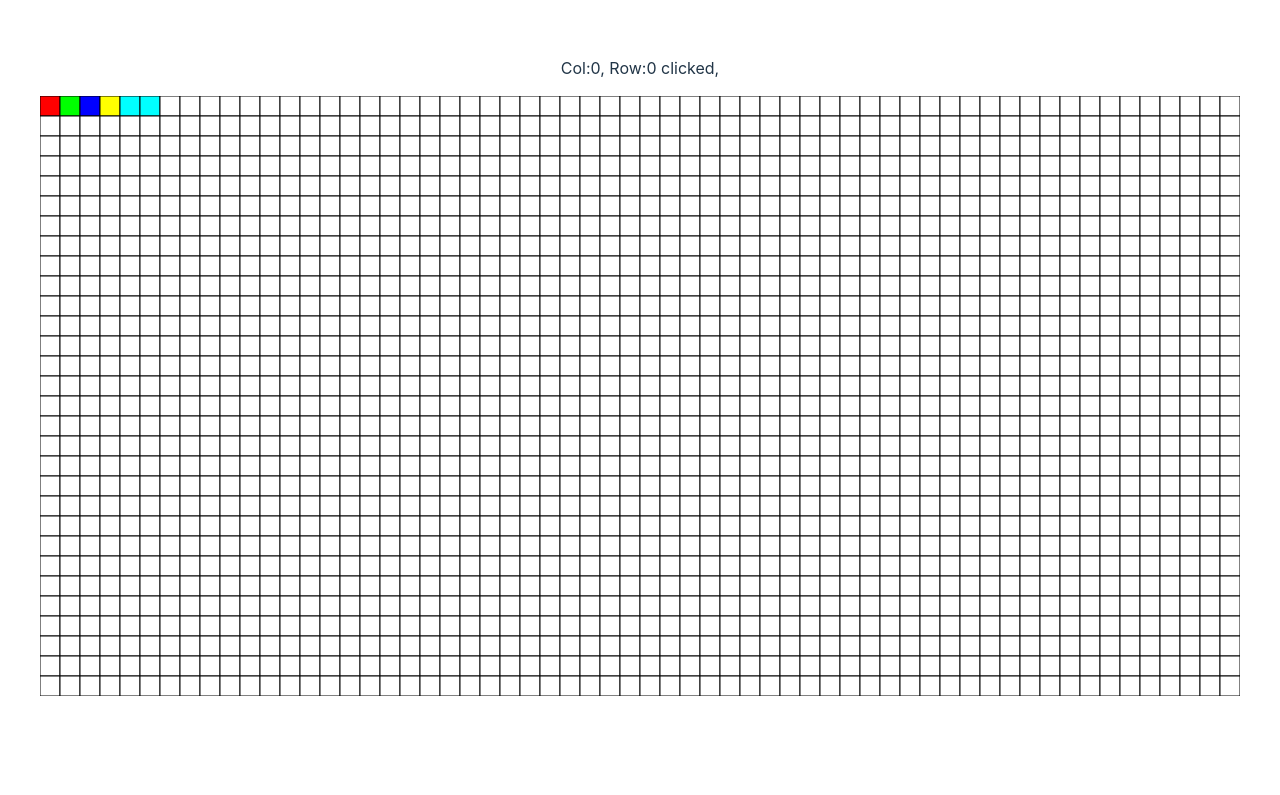
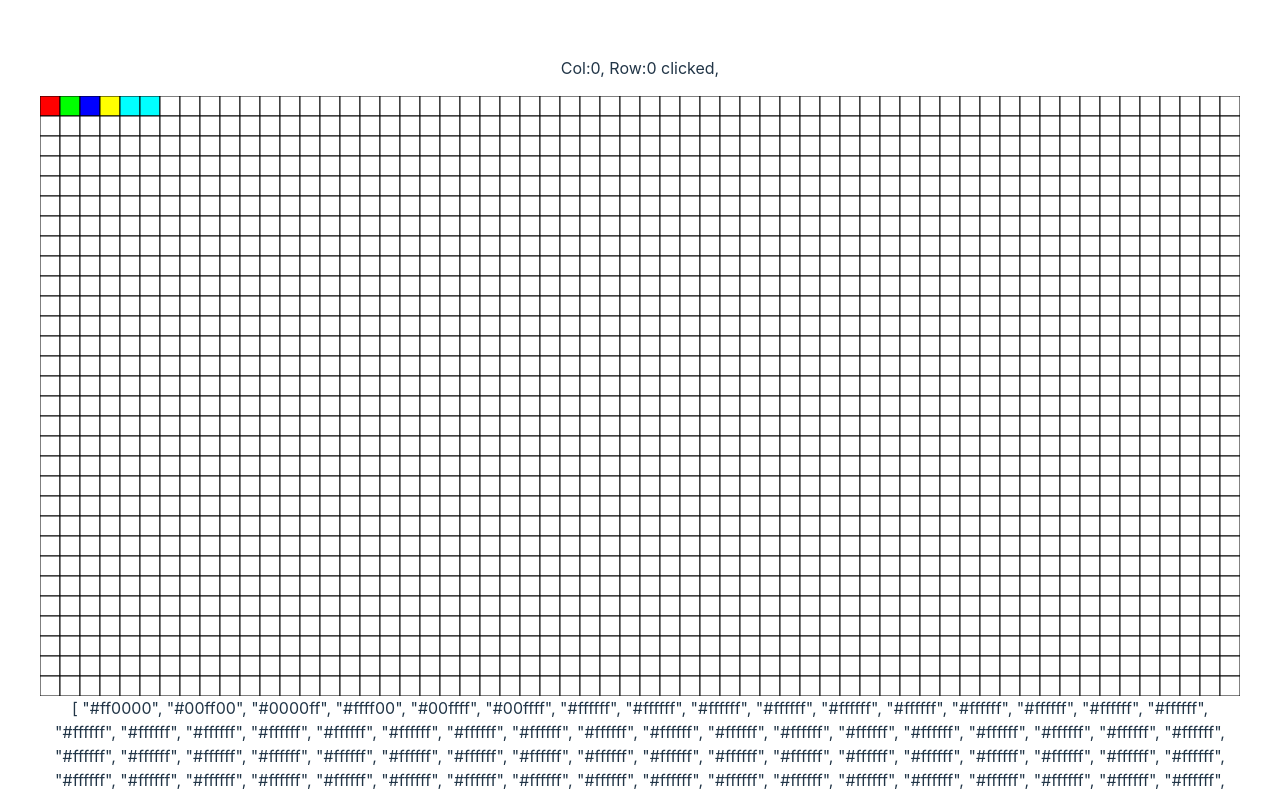
Before and after one commit to LehaoLin/paint-canvas, a Vue app: page / in a window 1280 px wide. Shown: the top 795 px of the page. Built offline with nearby package versions, Linux system fonts and the light colour scheme.

Commit message:
fix colors update

```diff
--- a/src/components/ColorCanvas.vue
+++ b/src/components/ColorCanvas.vue
@@ -1,9 +1,10 @@
 <template>
   <div id="container"></div>
+  {{ colors }}
 </template>
 
 <script setup>
-import { ref, onMounted, onUnmounted, computed } from "vue";
+import { ref, onMounted, onUnmounted, computed, watch, toRef } from "vue";
 
 import Konva from "konva";
 
@@ -11,12 +12,14 @@ const props = defineProps({
   colors: Array,
 });
 
+const colors = toRef(props, "colors");
+
 const emit = defineEmits(["paint"]);
 
 const stage = ref();
 const layer = ref();
 
-onMounted(() => {
+const draw = () => {
   // create a stage with the specified width and height
   Konva.autoDrawEnabled = false;
   stage.value = new Konva.Stage({
@@ -26,7 +29,8 @@ onMounted(() => {
   });
 
   // define the color list
-  const colorList = props.colors;
+  // const colorList = props.colors;
+  const colorList = colors.value;
   // console.log(colorList);
 
   var uu = 0;
@@ -92,7 +96,6 @@ onMounted(() => {
         var box = evt.target;
         let col_index = (this.attrs.x + 20) / 20;
         let row_index = (this.attrs.y + 20) / 20;
-        // console.log("Cell clicked:", col_index, row_index);
         let temp_color = colorList[(row_index - 1) * 30 + col_index - 1];
         box.fill(temp_color);
         document.body.style.cursor = "default";
@@ -106,6 +109,15 @@ onMounted(() => {
 
   // add the layer to the stage
   stage.value.add(layer.value);
+};
+
+onMounted(() => {
+  draw();
+});
+
+watch(colors, (newVal, oldVal) => {
+  console.log("colors changed", newVal, oldVal);
+  draw();
 });
 </script>
 
```
